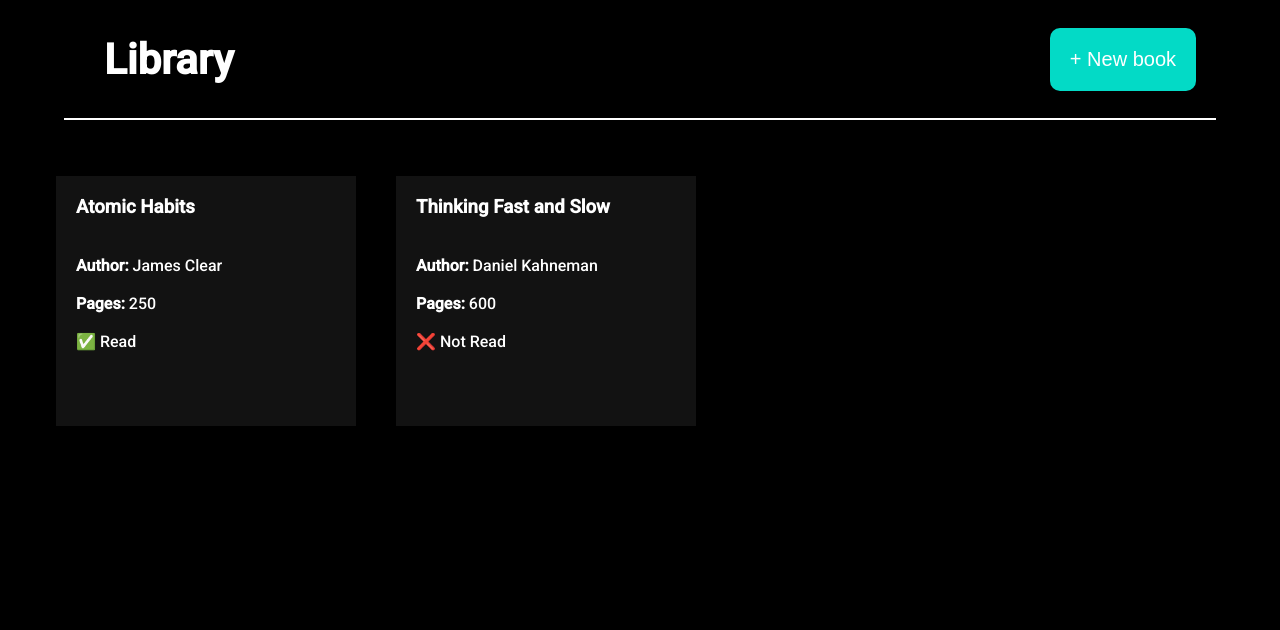
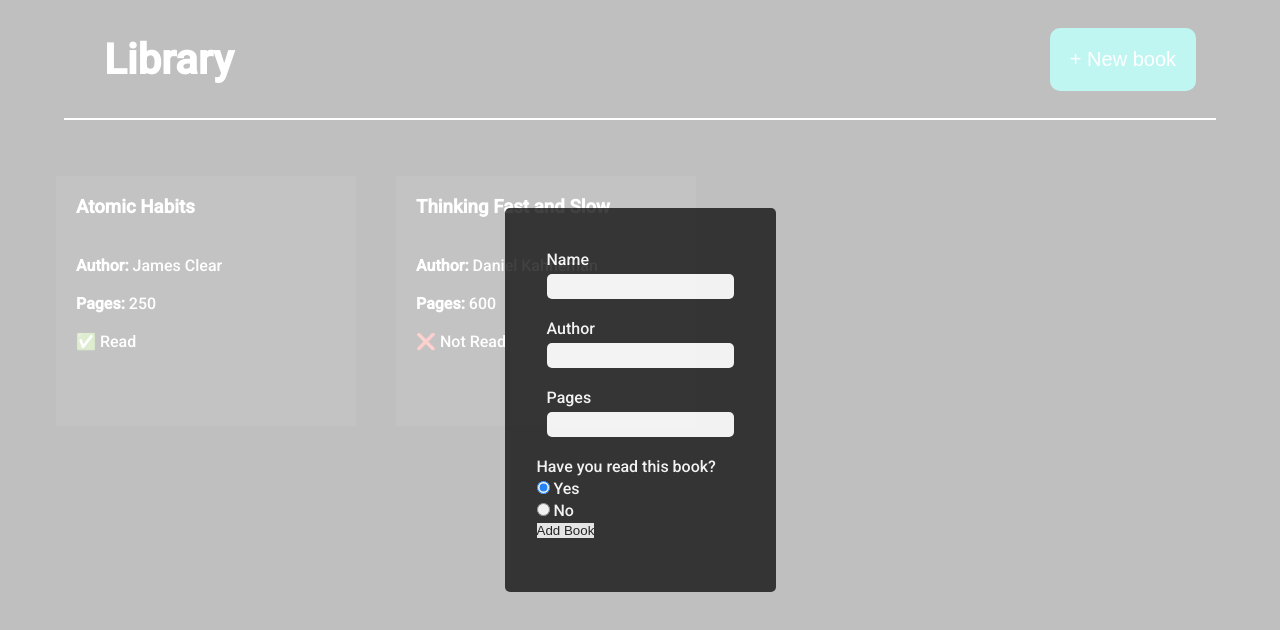
Before and after one commit to vasubhrdwj/Library, a plain HTML site: page index.html in a window 1280 px wide. Both pictures are taken after a click on the button "+ New book". Drawn offline with Linux system fonts and the light colour scheme.

Commit message:
added input elements

```diff
--- a/index.html
+++ b/index.html
@@ -10,27 +10,53 @@
     <div class="heading">
       <h1>Library</h1>
       <div><button class="new-book-btn">+ New book</button></div>
-
     </div>
 
-    <div class="display">
-      <div class="new-book book-card">
-        <!-- <form class="new-input">
+    <dialog>
+      <form method="dialog" class="new-input">
         <div class="inp">
-              <label for="name">Name</label><br>
+          <label for="name">Name</label><br />
           <input type="text" id="name" />
         </div>
         <div class="inp">
-              <label for="author">Author</label><br>
+          <label for="author">Author</label><br />
           <input type="text" id="author" />
         </div>
         <div class="inp">
-              <label for="pages">Pages</label><br>
-              <input type="tel" id="pages" />
+          <label for="pages">Pages</label><br />
+          <input type="number" id="pages" />
         </div>
-        </form> -->
+
+        <fieldset>
+          <legend>Have you read this book?</legend>
+
+          <div>
+            <input
+              type="radio"
+              id="yesRead"
+              name="readStatus"
+              value="yesRead"
+              checked
+            />
+            <label for="yesRead">Yes</label>
           </div>
+
+          <div>
+            <input
+              type="radio"
+              id="notRead"
+              name="readStatus"
+              value="notRead"
+            />
+            <label for="notRead">No</label>
           </div>
+        </fieldset>
+
+        <button class="form-add">Add Book</button>
+      </form>
+    </dialog>
+
+    <div class="display"></div>
 
     <script src="library.js"></script>
   </body>
--- a/library.js
+++ b/library.js
@@ -4,6 +4,7 @@ const mainBox = document.querySelector(".display");
 const newBook = document.querySelector(".new-book");
 const newBookBtn = document.querySelector(".new-book-btn");
 const inputForm = document.querySelector(".new-input");
+const dialog = document.querySelector("dialog");
 
 function Book(title, author, pages, read) {
   this.title = title;
@@ -39,13 +40,12 @@ function displayBooks() {
             </p>
     `;
 
-    mainBox.insertBefore(bookCard, newBook);
+    mainBox.appendChild(bookCard);
   });
 }
 
 displayBooks();
-// inputForm.style.display = "none";
-// inputForm.style.display = "block";
+
 newBookBtn.addEventListener("click", (event) => {
-
+  dialog.showModal();
 });
--- a/style.css
+++ b/style.css
@@ -70,14 +70,53 @@ h1 {
   border-radius: 10px;
 }
 
+.new-book-btn:hover {
+  border: 2px solid gainsboro;
+}
+.new-book-btn:active {
+  background-color: #bb86fc;
+}
+
+dialog {
+  margin: auto;
+  background-color: #121212;
+  color: #ffffff;
+  padding: 32px;
+  border-radius: 5px;
+  opacity: 0.8;
+}
+
+dialog::backdrop {
+  background-color: #ffffff;
+  opacity: 0.75;
+}
+
+.new-input {
+  height: 40vh;
+}
+
 label {
   font-size: 16px;
 }
 
 input {
-  padding: 2px;
+  padding: 5px;
+  margin-top: 5px;
+  border-radius: 5px;
+}
+
+input:focus {
+  outline: none;
 }
 
 .inp {
   padding: 10px;
 }
+
+fieldset {
+  margin-top: 10px;
+}
+
+.form-add{
+
+}
```
Lines whose indentation alone changed are shown as unchanged.
